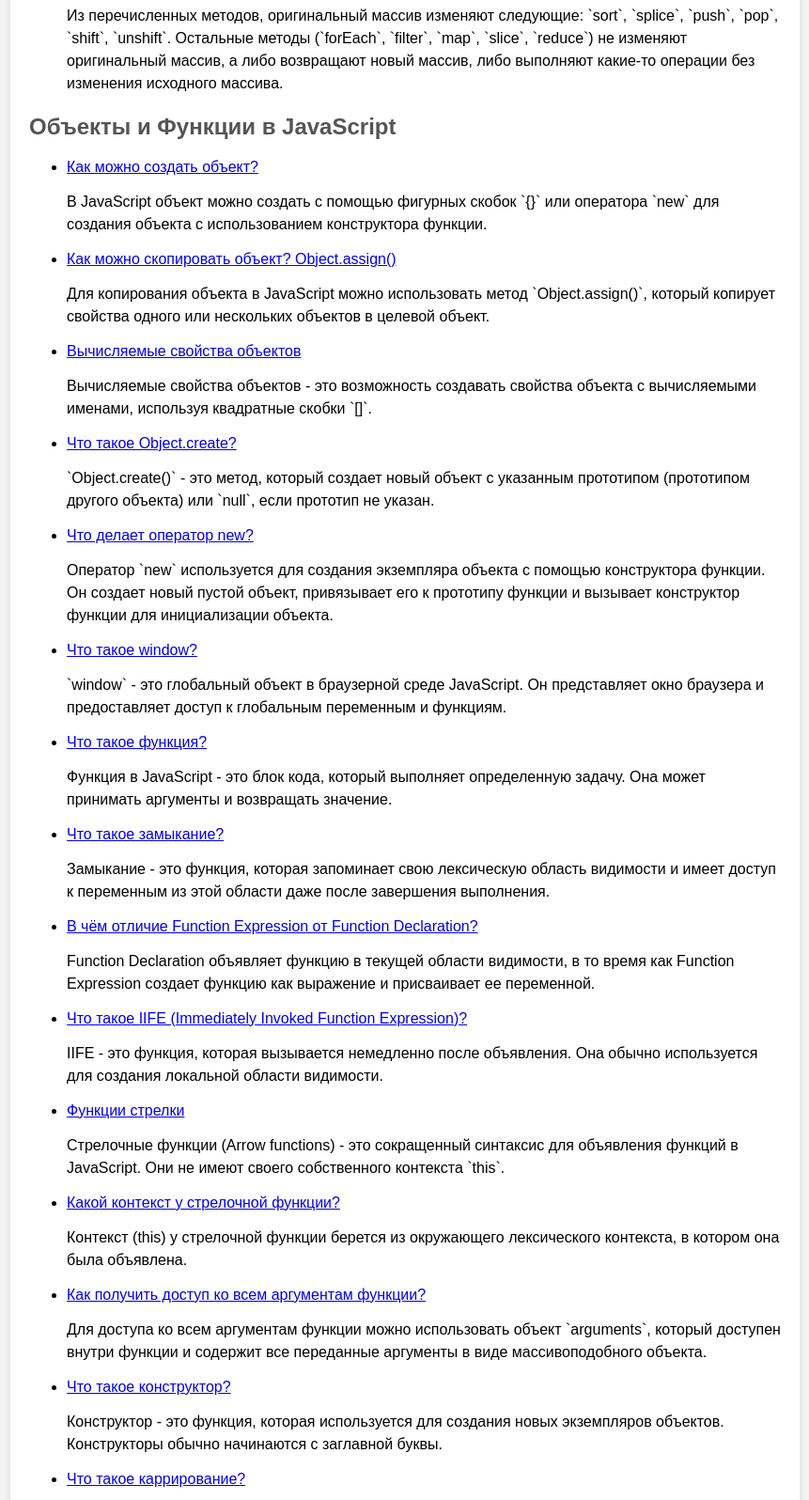
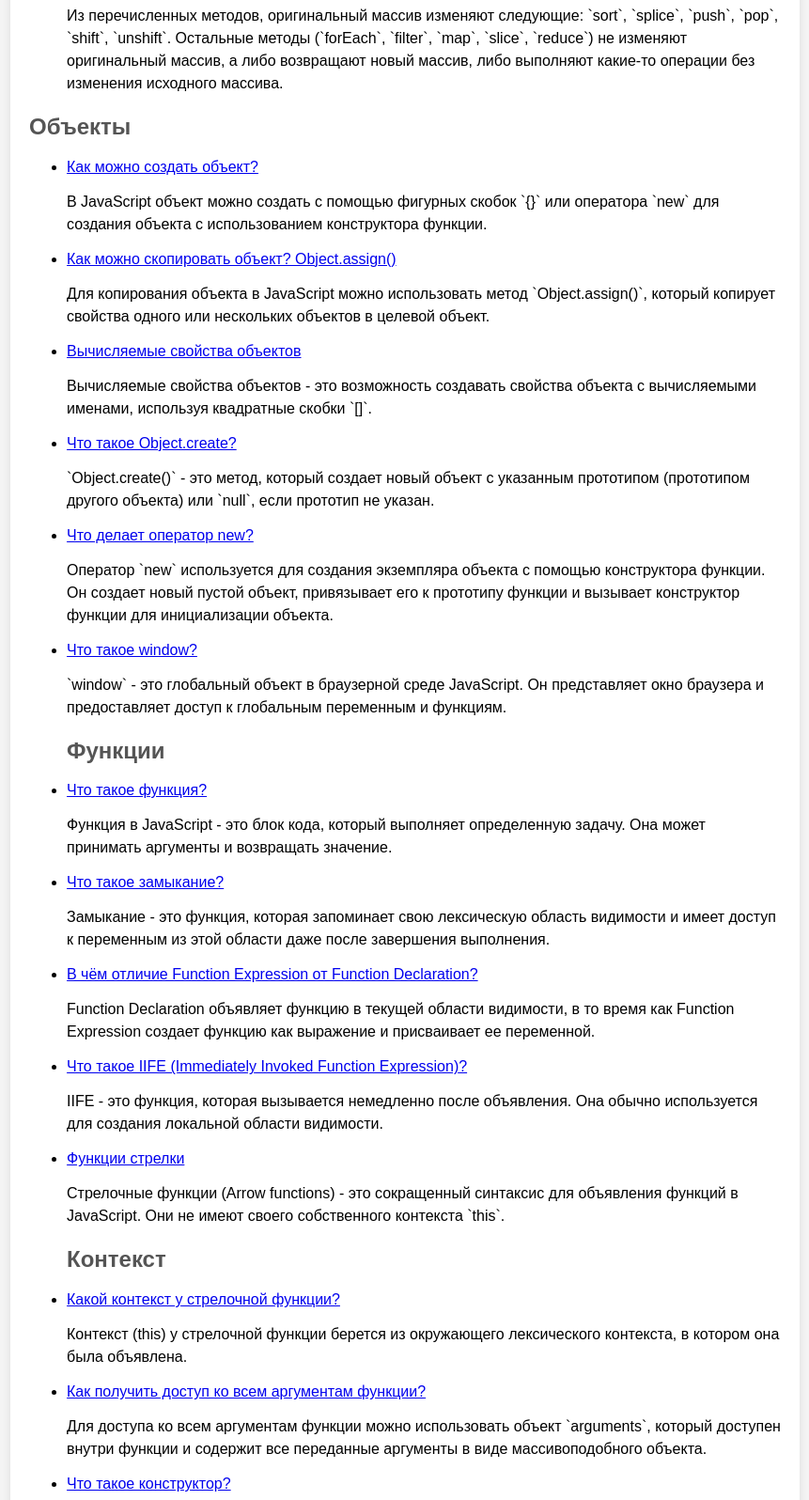
Before and after one commit to Nikmaunt/jsCore, a website: page jsInterview/index.html in a window 1280 px wide. Shown: the part 3380-4976 px from the top of the page at 94% size, without its empty margins (209-1070 px from the left). Drawn offline with Linux system fonts and the light colour scheme.

Commit message:
core questions

```diff
--- a/jsInterview/index.html
+++ b/jsInterview/index.html
@@ -264,7 +264,9 @@
       Из перечисленных методов, оригинальный массив изменяют следующие: `sort`, `splice`, `push`, `pop`, `shift`, `unshift`. Остальные методы (`forEach`, `filter`, `map`, `slice`, `reduce`) не изменяют оригинальный массив, а либо возвращают новый массив, либо выполняют какие-то операции без изменения исходного массива.
     </p>
   </ul>
-  <h2>Объекты и Функции в JavaScript</h2>
+
+  <h2>Объекты</h2>
+
   <ul>
     <li><a href="#question24">Как можно создать объект?</a></li>
     <p>
@@ -295,7 +297,7 @@
     <p>
       `window` - это глобальный объект в браузерной среде JavaScript. Он представляет окно браузера и предоставляет доступ к глобальным переменным и функциям.
     </p>
-
+    <h2>Функции</h2>
     <li><a href="#question30">Что такое функция?</a></li>
     <p>
       Функция в JavaScript - это блок кода, который выполняет определенную задачу. Она может принимать аргументы и возвращать значение.
@@ -319,7 +321,7 @@
     <p>
       Стрелочные функции (Arrow functions) - это сокращенный синтаксис для объявления функций в JavaScript. Они не имеют своего собственного контекста `this`.
     </p>
-
+    <h2>Контекст</h2>
     <li><a href="#question35">Какой контекст у стрелочной функции?</a></li>
     <p>
       Контекст (this) у стрелочной функции берется из окружающего лексического контекста, в котором она была объявлена.
@@ -383,7 +385,7 @@
     <p>
       Контекст функции может быть определен разными способами, включая вызов функции как метода объекта, использование методов `call`, `bind`, `apply`, создание объекта через `new`, и потерю контекста при передаче функции в другой контекст.
     </p>
-
+    <h2>События</h2>
     <li><a href="#question48">Фазы событий (всплытие, перехват)</a></li>
     <p>
       В событийной модели браузера события проходят через фазы всплытия и перехвата. Всплытие означает, что событие сначала срабатывает на самом вложенном элементе и затем всплывает вверх по дереву DOM. Перехват - это фаза, когда событие спускается сверху вниз.
@@ -393,7 +395,7 @@
     <p>
       `stopPropagation` и `stopImmediatePropagation` используются для остановки распространения события. `preventDefault` предотвращает стандартное действие браузера.
     </p>
-
+    <h2>Общее</h2>
     <li><a href="#question50">Обработка ошибок. Как обрабатывать ошибки в JS? try...catch...finally. Объяснить, как работает catch и finally</a></li>
     <p>
       Для обработки ошибок в JavaScript используется конструкция `try...catch...finally`. `try` блок содержит код, который может вызвать ошибку. Если ошибка возникает, выполнение переходит в `catch` блок, где можно обработать ошибку. `finally` блок выполняется в любом случае, независимо от того, возникла ошибка или нет.
```
